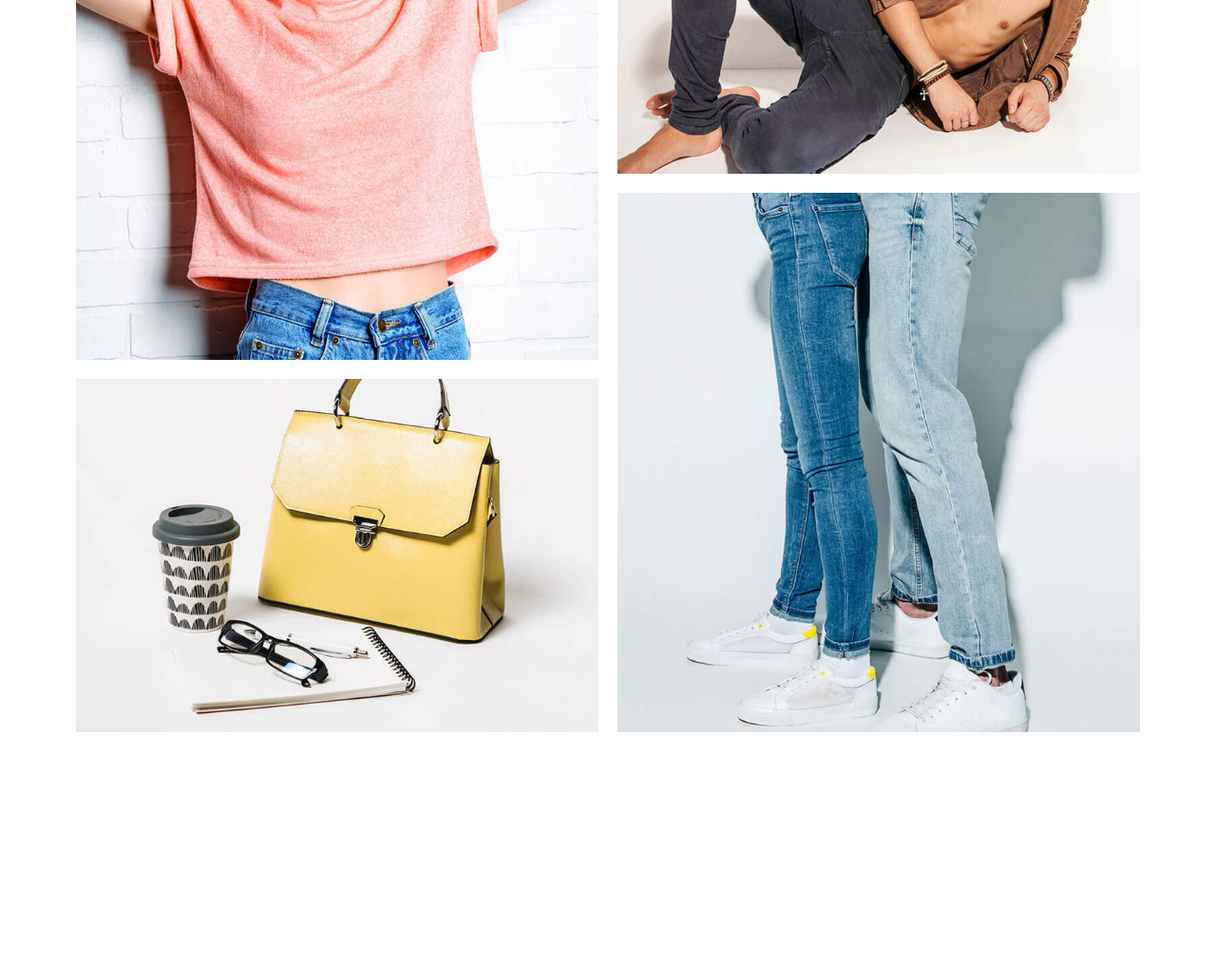
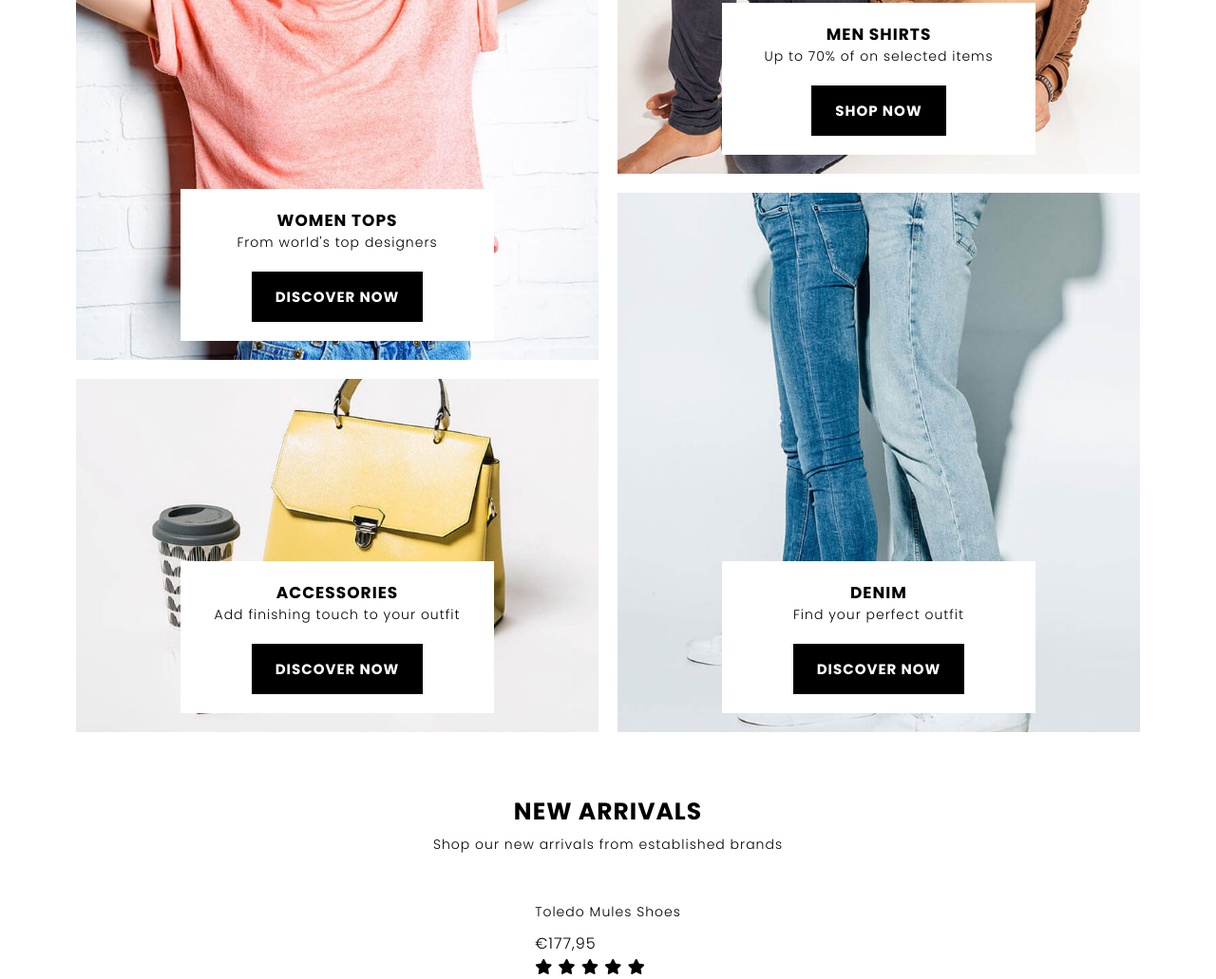
Before and after one commit to kremsnita420/avone-ecommerce-sass, a website: page index.html in a window 1280 px wide. Shown: the part 969-2000 px from the top of the page at 95% size. Before the commit the page ends 1760 px from the top, so only its background shows below. Drawn offline with Linux system fonts and the light colour scheme.

Commit message:
start on new arrivals section

```diff
--- a/index.html
+++ b/index.html
@@ -154,13 +154,13 @@
 			<div class="carousel__buttons">
 				<button id="carousel__btn--prev">
 					<i
-						class="header__nav-icon fas fa-chevron-left"
+						class="carousel__nav-icon fas fa-chevron-left"
 						aria-label="previous slide"
 					></i>
 				</button>
 				<button id="carousel__btn--next">
 					<i
-						class="header__nav-icon fas fa-chevron-right"
+						class="carousel__nav-icon fas fa-chevron-right"
 						aria-label="next slide"
 					></i>
 				</button>
@@ -173,35 +173,85 @@
 		</div>
 
 		<!-- ! Featured grid -->
-		<section class="featured-grid">
-			<figure class="featured-grid__item featured-grid__item--1">
+		<section class="featured-grid mb-lg">
+			<div class="featured-grid__item featured-grid__item--1">
 				<img
 					src="/img/featured-image-1.jpg"
 					alt="Geatured image 1"
 					class="featured-grid__image"
 				/>
-			</figure>
-			<figure class="featured-grid__item featured-grid__item--2">
+				<div class="shop-now-window">
+					<h3 class="medium-title">Women Tops</h3>
+					<p class="small-subtitle mb-sm">From world's top designers</p>
+					<div class="btn btn--black">Discover Now</div>
+				</div>
+			</div>
+
+			<div class="featured-grid__item featured-grid__item--2">
 				<img
 					src="/img/featured-image-2.jpg"
 					alt="Geatured image 2"
 					class="featured-grid__image"
 				/>
-			</figure>
-			<figure class="featured-grid__item featured-grid__item--3">
+				<div class="shop-now-window">
+					<h3 class="medium-title">Men shirts</h3>
+					<p class="small-subtitle mb-sm">Up to 70% of on selected items</p>
+					<div class="btn btn--black">Shop Now</div>
+				</div>
+			</div>
+
+			<div class="featured-grid__item featured-grid__item--3">
 				<img
 					src="/img/featured-image-3.jpg"
 					alt="Geatured image 3"
 					class="featured-grid__image"
 				/>
-			</figure>
-			<figure class="featured-grid__item featured-grid__item--4">
+				<div class="shop-now-window">
+					<h3 class="medium-title">Accessories</h3>
+					<p class="small-subtitle mb-sm">Add finishing touch to your outfit</p>
+					<div class="btn btn--black">Discover Now</div>
+				</div>
+			</div>
+
+			<div class="featured-grid__item featured-grid__item--4">
 				<img
 					src="/img/featured-image-4.jpg"
 					alt="Geatured image 4"
 					class="featured-grid__image"
 				/>
-			</figure>
+				<div class="shop-now-window">
+					<h3 class="medium-title">Denim</h3>
+					<p class="small-subtitle mb-sm">Find your perfect outfit</p>
+					<div class="btn btn--black">Discover Now</div>
+				</div>
+			</div>
+		</section>
+
+		<!-- ! New arrivals -->
+		<section class="new-arrivals">
+			<!-- ! Title -->
+			<h3 class="heading-2 mb-xsm">New Arrivals</h3>
+			<p class="small-subtitle mb-lg">
+				Shop our new arrivals from established brands
+			</p>
+			<!-- ! Product cards -->
+			<div class="new-arrivals__cards">
+				<!-- ! card 1 -->
+				<div class="product-card">
+					<div class="product-card__image-container"></div>
+					<div class="product-card__info-container">
+						<p class="small-subtitle mb-xsm">Toledo Mules Shoes</p>
+						<span class="product-card__price">€177,95</span>
+						<div class="product-card__stars">
+							<i class="product-card__star fas fa-star"></i>
+							<i class="product-card__star fas fa-star"></i>
+							<i class="product-card__star fas fa-star"></i>
+							<i class="product-card__star fas fa-star"></i>
+							<i class="product-card__star fas fa-star"></i>
+						</div>
+					</div>
+				</div>
+			</div>
 		</section>
 
 		<script src="main.js"></script>
--- a/sass/abstracts/_variables.scss
+++ b/sass/abstracts/_variables.scss
@@ -5,5 +5,6 @@ $defultFontSize: 1.6rem;
 
 //COLORS
 $color-black: #000;
+$color-grey-1: #cccccc;
 $color-white: #fff;
 $color-red: #FF6464;
--- a/sass/base/_animations.scss
+++ b/sass/base/_animations.scss
@@ -0,0 +1,10 @@
+@keyframes fadeVisibility {
+    0% {
+        opacity: 0;
+    }
+
+    100% {
+        opacity: 1;
+        transform: opacity linear;
+    }
+}
--- a/sass/base/_typography.scss
+++ b/sass/base/_typography.scss
@@ -2,26 +2,6 @@
 %heading {
     font-family: $font-primary;
     font-weight: 400;
-}
-
-.mb-xsm {
-    margin-bottom: 1rem;
-}
-
-.mb-sm {
-    margin-bottom: 2rem;
-}
-
-.mb-md {
-    margin-bottom: 3rem;
-}
-
-.mb-lg {
-    margin-bottom: 4rem;
-}
-
-.mb-xl {
-    margin-bottom: 8rem;
 }
 
 // ! Headings
@@ -36,9 +16,10 @@
 .heading-2 {
     @extend %heading;
 
-    font-size: 3rem;
+    font-size: 2.5rem;
     font-weight: 900;
     line-height: 1.1;
+    text-transform: uppercase;
 }
 
 .small-title {
@@ -46,6 +27,15 @@
     text-transform: uppercase;
 }
 
+.medium-title {
+    font-size: 1.7rem;
+    text-transform: uppercase;
+}
+
 .small-subtitle {
-    font-size: $defultFontSize;
+    font-size: 1.4rem;
 }
+
+.medium-subtitle {
+    font-size: 1.8rem;
+}
--- a/sass/base/_utilities.scss
+++ b/sass/base/_utilities.scss
@@ -0,0 +1,19 @@
+.mb-xsm {
+    margin-bottom: 1rem;
+}
+
+.mb-sm {
+    margin-bottom: 2rem;
+}
+
+.mb-md {
+    margin-bottom: 3rem;
+}
+
+.mb-lg {
+    margin-bottom: 5rem;
+}
+
+.mb-xl {
+    margin-bottom: 8rem;
+}
--- a/sass/components/_carousel.scss
+++ b/sass/components/_carousel.scss
@@ -3,6 +3,8 @@
 
     width: 100%;
     position: relative;
+
+    border-top: 1px solid rgba($color-grey-1, .3);
 
     &__item {
         width: 100%;
@@ -108,8 +110,8 @@
         button i {
             color: $color-black;
             padding: 1rem;
-            opacity: .5;
-            transition: opacity .5s;
+            opacity: 0.1;
+            transition: all .4s;
 
             &:hover {
                 opacity: 1;
@@ -131,22 +133,13 @@
         color: rgba(255, 255, 255, 0.4);
         font-size: 15px;
         display: inline-block;
-        transition: all 1s ease;
+        transition: all .4s;
 
     }
 
 
 
-    @keyframes fadeVisibility {
-        0% {
-            opacity: 0;
-        }
 
-        100% {
-            opacity: 1;
-            transform: opacity linear;
-        }
-    }
 }
 
 
--- /dev/null
+++ b/sass/components/_shop-now-window.scss
@@ -0,0 +1,16 @@
+.shop-now-window {
+    display: flex;
+    flex-direction: column;
+    justify-content: center;
+    align-items: center;
+    text-align: center;
+    z-index: 10;
+    position: absolute;
+    bottom: 2rem;
+    left: 50%;
+    width: 60%;
+    transform: translate(-50%);
+    z-index: 1000;
+    padding: 2rem;
+    background-color: $color-white;
+}
--- a/sass/layout/_featured-grid.scss
+++ b/sass/layout/_featured-grid.scss
@@ -20,9 +20,15 @@
         }
     }
 
+    &__item {
+        position: relative;
+
+    }
+
     &__item--1 {
         grid-area: 1 / 1 / 4 / 4;
         overflow: hidden;
+
     }
 
     &__item--2 {
--- /dev/null
+++ b/sass/layout/_new-arrivals.scss
@@ -0,0 +1,7 @@
+.new-arrivals {
+    grid-column: center-start / center-end;
+    display: flex;
+    flex-direction: column;
+    align-items: center;
+
+}
--- a/sass/main.scss
+++ b/sass/main.scss
@@ -9,12 +9,15 @@
 @import 'base/typography';
 @import 'base/utilities';
 //components
+@import 'components/buttons';
 @import 'components/carousel';
-@import 'components/buttons';
+@import 'components/shop-now-window';
+@import 'components/product-card';
 //layout
+@import 'layout/featured-grid';
 @import 'layout/grid-layout';
+@import 'layout/header';
 @import 'layout/sidebar';
-@import 'layout/header';
-@import 'layout/featured-grid';
+@import 'layout/new-arrivals';
 //pages
 @import 'pages/home';
```
Also changed, not shown: css/style.css, img/new-arival-1-1.jpg (added), img/new-arival-1-2.jpg (added), sass/components/_product-card.scss (added).
